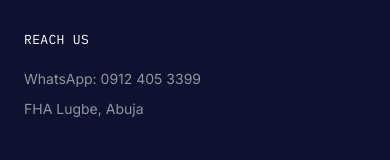
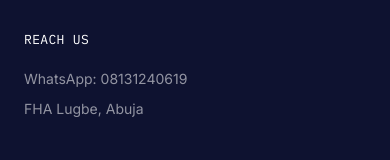
Before and after one commit to Johnny2275/JOY-CONNECT, a React (Vite) app in the folder fha-connect-react/: page / in a window 390 px wide. Shown: the part 6799-6959 px from the top of the page. Built offline with nearby package versions, Linux system fonts and the light colour scheme.

Commit message:
Update contact numbers for WhatsApp and phone

```diff
--- a/fha-connect-react/src/constants/contact.js
+++ b/fha-connect-react/src/constants/contact.js
@@ -1,2 +1,2 @@
-export const WHATSAPP_NUMBER = "2349124053399";
-export const PHONE_NUMBER = "0912 405 3399";
+export const WHATSAPP_NUMBER = "2348131240619";
+export const PHONE_NUMBER = "08131240619";
```
